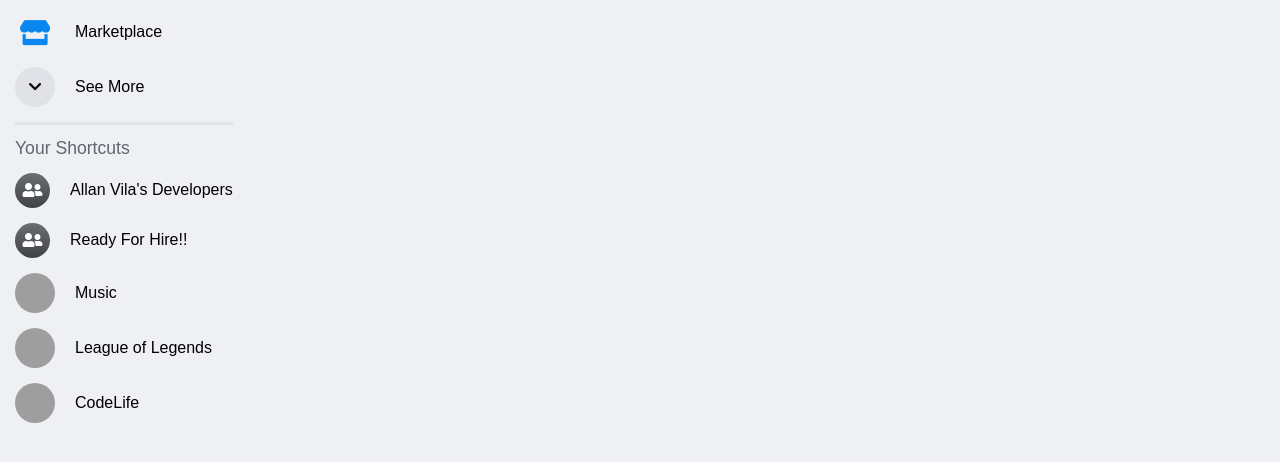
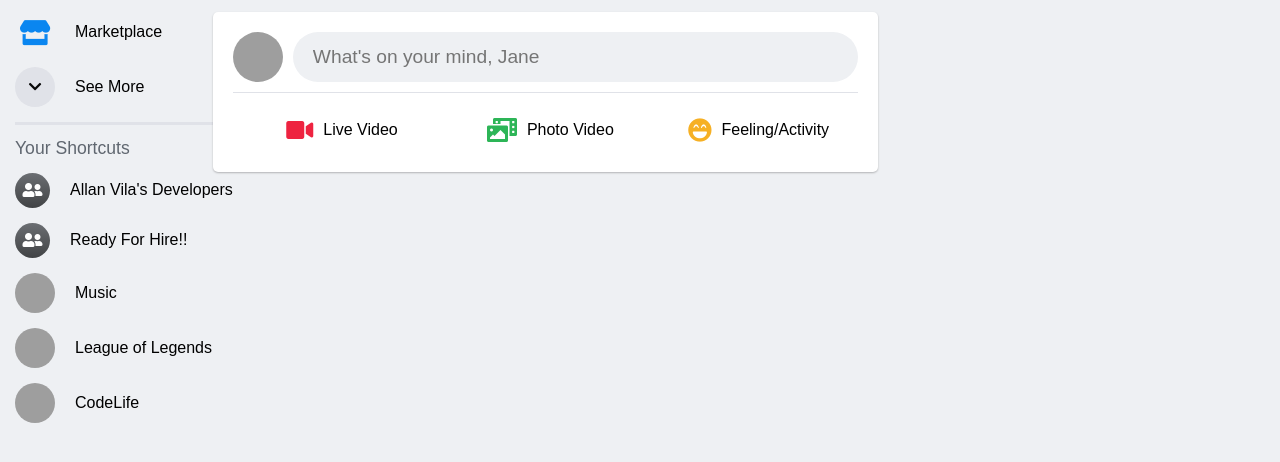
Before and after one commit to Rallanvila/facebook-clone, a plain HTML site: page index.html in a window 1280 px wide. Shown: the part 298-760 px from the top of the page. Drawn offline with Linux system fonts and the light colour scheme; grey boxes are pictures that could not be loaded.

Commit message:
finished stories new post

```diff
--- a/css/style.css
+++ b/css/style.css
@@ -306,7 +306,6 @@ header {
     display: flex;
     justify-content: center;
     flex-wrap: wrap;
-
 }
 .stories__new-btn{
     background: var(--fb-blue);
@@ -336,3 +335,65 @@ header {
     top: -113px;
     left: 10px;
 }
+.feed__box{
+    padding: 20px;
+    background: var(--fb-whitebg);
+    max-width: 700px;
+    width: 100%;
+    flex: none;
+    border-radius: 5px;
+    box-shadow: 0px 1px 2px 0px rgba(0, 0, 0, 0.25);
+    margin-bottom: 20px;
+}
+.newpost{
+    display: flex;
+    margin-bottom: 10px;
+}
+.newpost__user-img{
+    width: 50px;
+    height: 50px;
+    border-radius: 50%;
+    margin-right: 10px;
+}
+.newpost input[type="text"]{
+    background: var(--fb-bgcolor);
+    padding: 10px;
+    border-radius: 25px;
+    border: none;
+    font-size: 1.2rem;
+    color: var(--light-color-text);
+    padding-left: 20px;
+    font-weight: 300;
+    width: 100%;
+}
+.hline{
+    height: 1px;
+    background: var(--button-link);
+    margin-bottom: 15px;
+    display: block;
+}
+.post-types{
+    display: flex;
+    justify-content: space-between;
+
+}
+.post-types__item{
+    display: flex;
+    justify-content: center;
+    align-items: center;
+    text-align: center;
+    width: 100%;
+}
+.post-types__item .fas, .post-types__item .far{
+    margin: 10px;
+    font-size: 1.5rem;
+}
+.post-types__item .fa-video{
+    color: var(--fb-red);
+}
+.post-types__item .fa-photo-video{
+    color: var(--fb-green);
+}
+.post-types__item .fa-laugh-beam{
+    color: var(--fb-yellow);
+}
--- a/index.html
+++ b/index.html
@@ -212,6 +212,24 @@
 						</div>
 					</div>
 				</div>
+				<div class="feed__box">
+					<div class="newpost">
+						<img src="https://randomuser.me/api/portraits/women/46.jpg" class="newpost__user-img" alt="">
+						<input type="text" placeholder="What's on your mind, Jane">
+					</div>
+					<div class="hline"></div>
+					<div class="post-types">
+						<div class="post-types__item">
+							<i class="fas fa-video"></i>Live Video
+						</div>
+						<div class="post-types__item">
+							<i class="fas fa-photo-video"></i>Photo Video
+						</div>
+						<div class="post-types__item">
+							<i class="fas fa-laugh-beam"></i>Feeling/Activity
+						</div>
+					</div>
+				</div>
 			</section>
 		</section>
 	</body>
```
